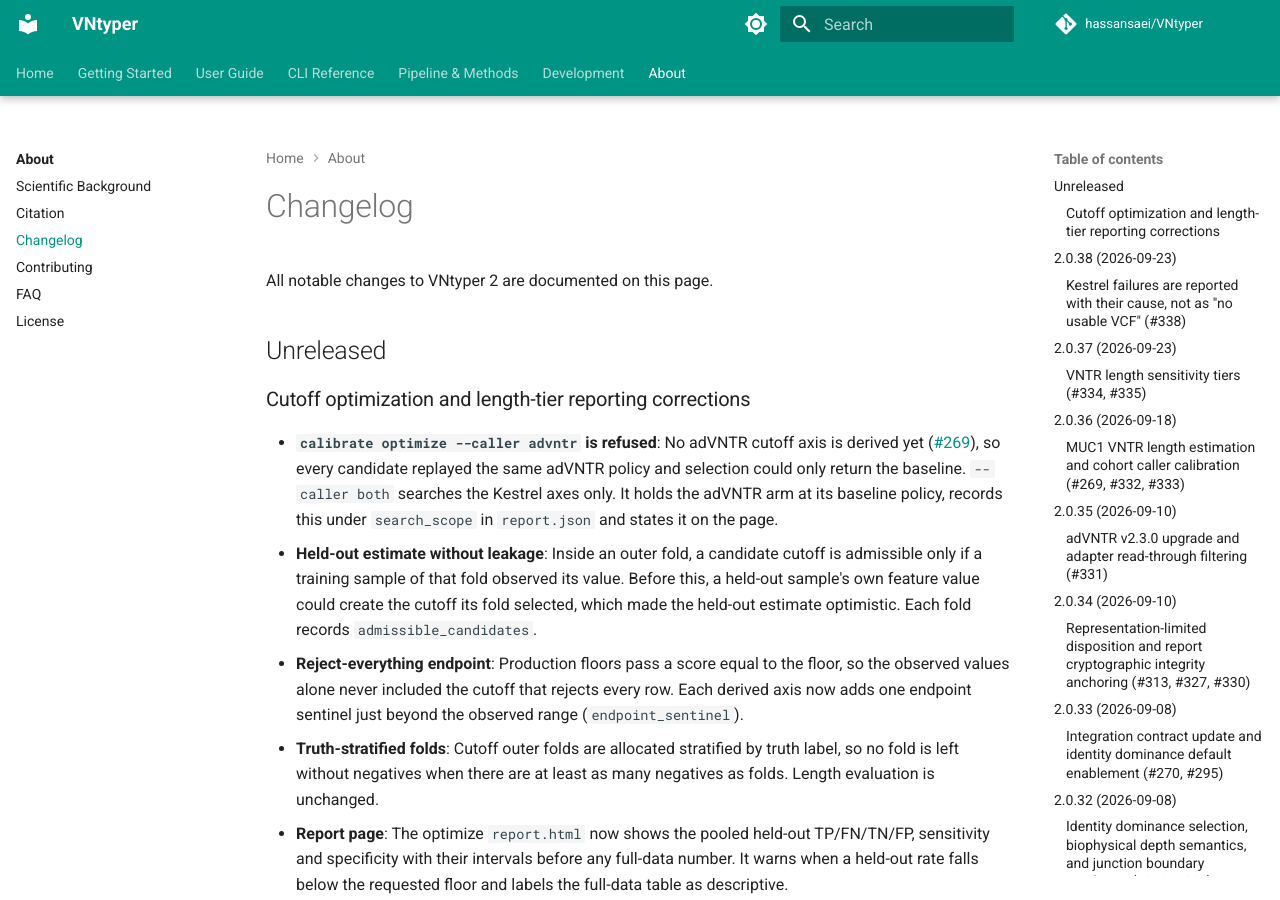
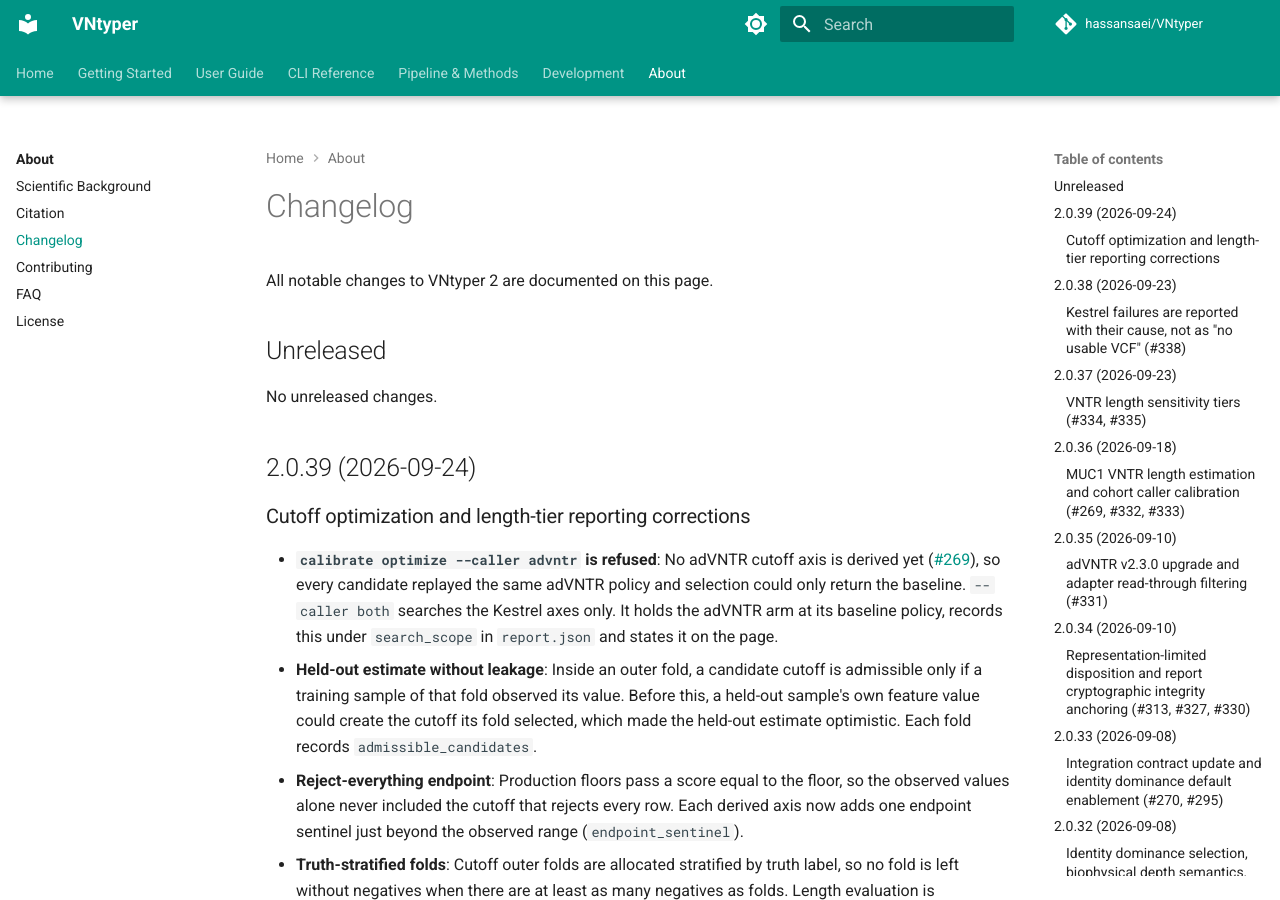
Before and after one commit to hassansaei/VNtyper, an MkDocs documentation site: the page built from docs/about/changelog.md, in a window 1280 px wide and 900 px high. Built offline with MkDocs 1.6.1 and Material for MkDocs 9.7.7, drawn with Linux system fonts in a browser that asks for light colours; comment, search, counter and statistics services are not loaded.

Commit message:
chore(release): prepare v2.0.39 metadata
Co-Authored-By: Claude Opus 5.5 <noreply@anthropic.com>

```diff
--- a/docs/about/changelog.md
+++ b/docs/about/changelog.md
@@ -3,6 +3,10 @@
 All notable changes to VNtyper 2 are documented on this page.
 
 ## Unreleased
+
+No unreleased changes.
+
+## 2.0.39 (2026-09-24)
 
 ### Cutoff optimization and length-tier reporting corrections
 
--- a/vntyper/version.py
+++ b/vntyper/version.py
@@ -1 +1 @@
-__version__ = "2.0.38"
+__version__ = "2.0.39"
```
Also changed, not shown: 1 other file.
